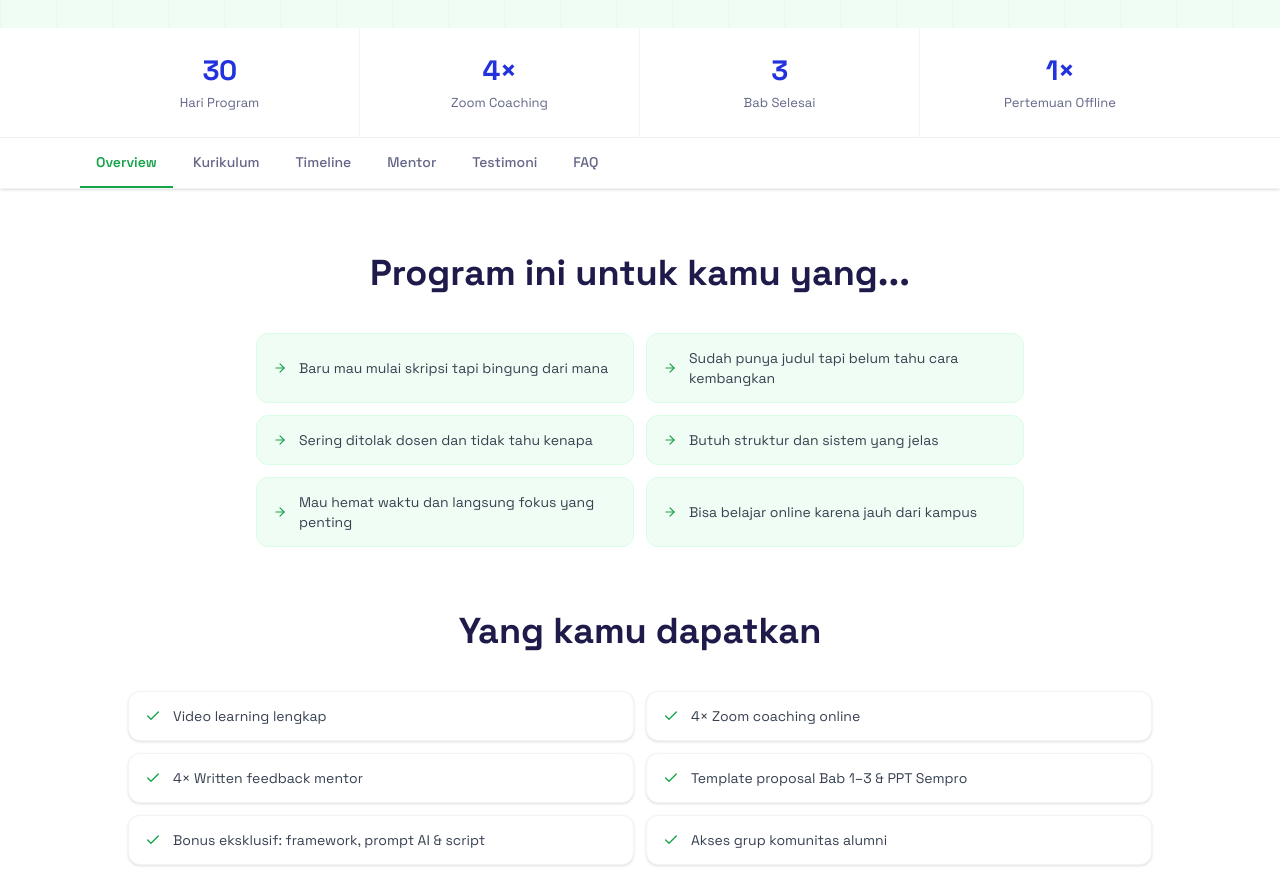
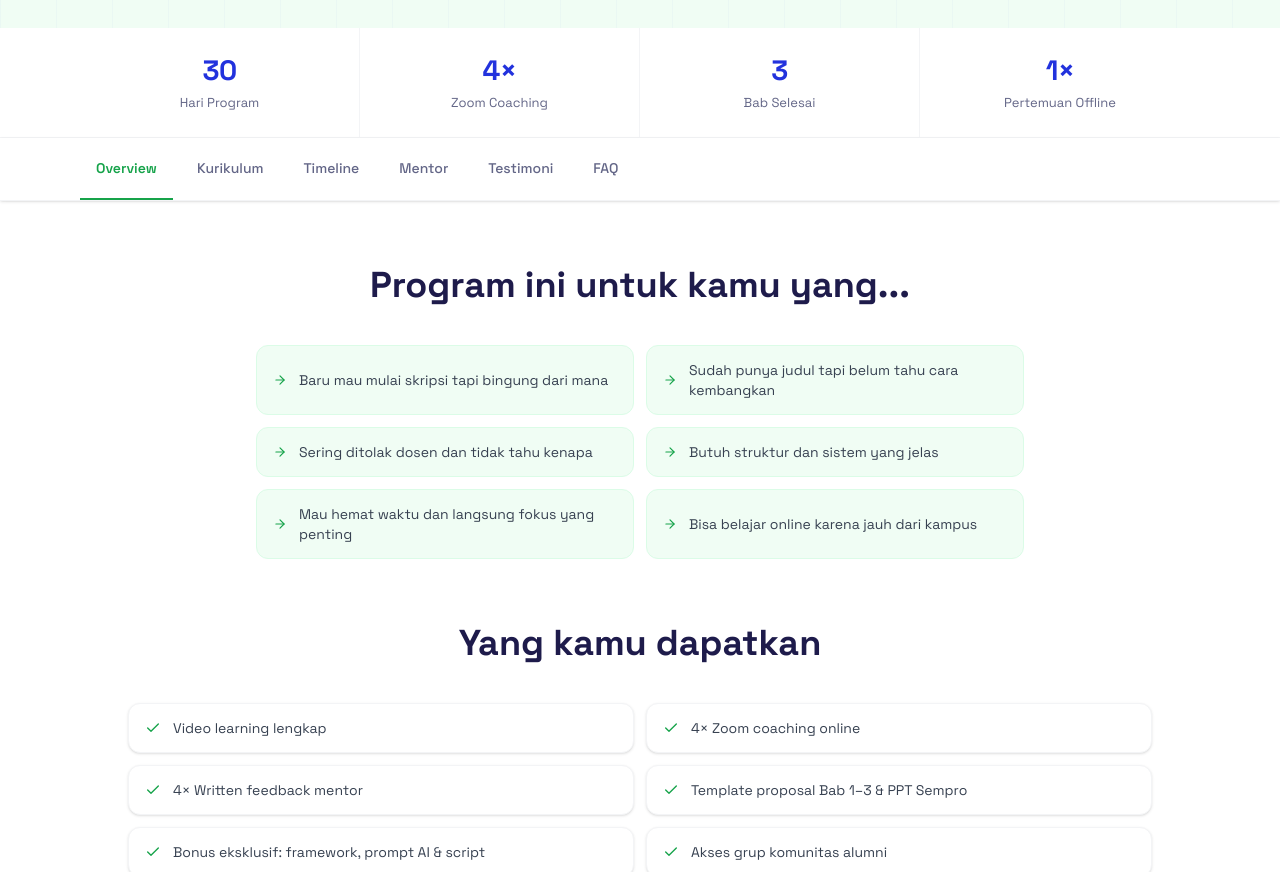
Before and after one commit to temanskripsi-oss/teman-skripsi, a Next.js app: page /fastrack in a window 1280 px wide. Shown: the part 860-1732 px from the top of the page. Built offline with nearby package versions, Linux system fonts and the light colour scheme; no server answers.

Commit message:
fix: add breathing room to sticky nav tabs under main navbar
Co-Authored-By: Claude Sonnet 5 <noreply@anthropic.com>

```diff
--- a/components/program/StickyNavTabs.tsx
+++ b/components/program/StickyNavTabs.tsx
@@ -16,12 +16,12 @@ export default function StickyNavTabs({ tabs, accentColor = '#2232dd' }: { tabs:
   return (
     <nav className="sticky top-16 z-40 bg-white border-b border-gray-100 shadow-sm">
       <div className="max-w-6xl mx-auto px-4">
-        <div className="flex gap-1 overflow-x-auto scrollbar-hide">
+        <div className="flex gap-2 overflow-x-auto scrollbar-hide">
           {tabs.map(tab => (
             <button
               key={tab.id}
               onClick={() => handleClick(tab.id)}
-              className={`flex-shrink-0 px-4 py-3.5 text-sm font-medium border-b-2 transition-colors cursor-pointer whitespace-nowrap ${
+              className={`flex-shrink-0 px-4 py-5 text-sm font-medium border-b-2 transition-colors cursor-pointer whitespace-nowrap ${
                 active === tab.id
                   ? 'font-semibold'
                   : 'border-transparent text-[#636687] hover:text-[#1E1B4B]'
```
